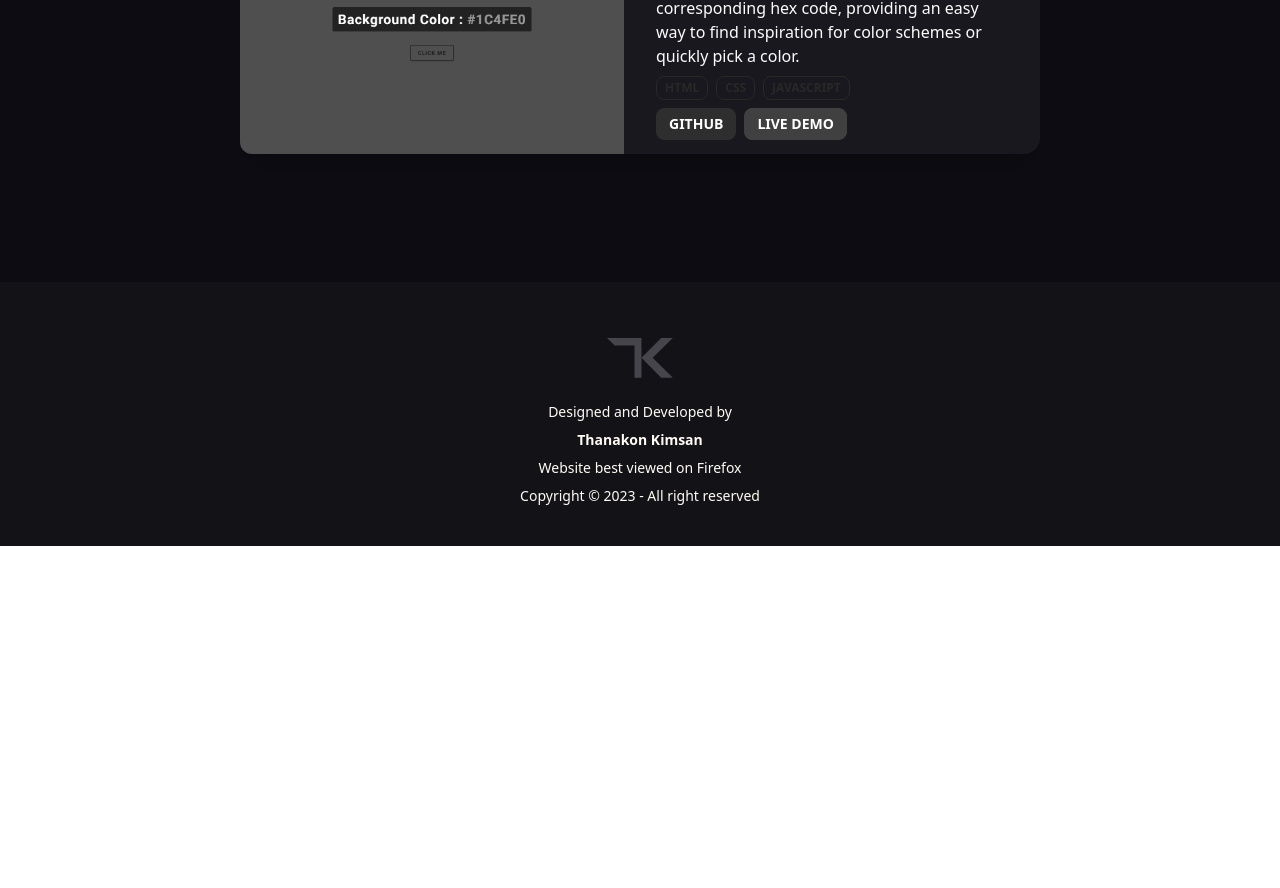
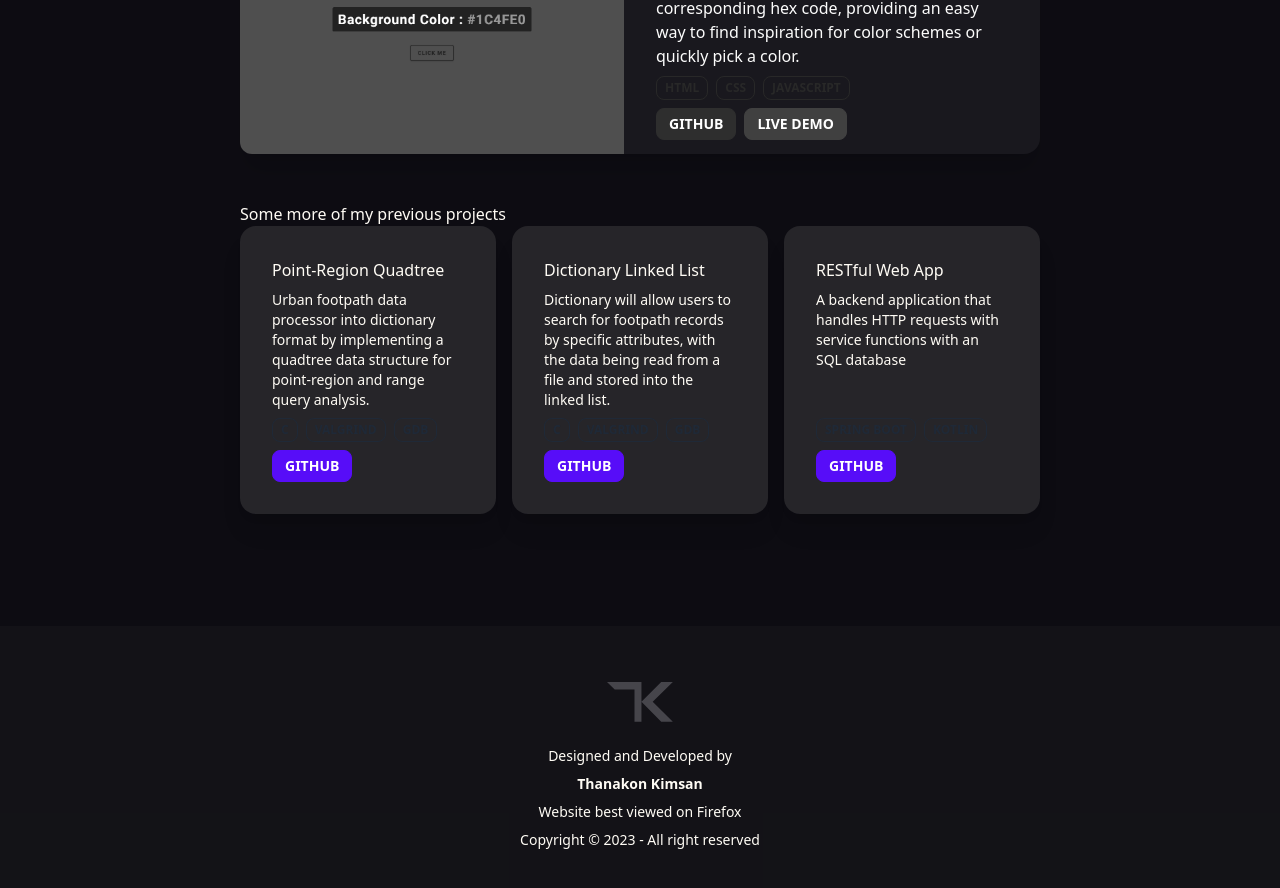
Before and after one commit to konfucius1/portfolio-website, a React (Vite) app: page /projects in a window 1280 px wide. Shown: the part 966-1854 px from the top of the page. Before the commit the page ends 1512 px from the top, so only its background shows below. Built offline with nearby package versions, Linux system fonts and the light colour scheme.

Commit message:
added side projects

```diff
--- /dev/null
+++ b/src/components/ProjectCardNI.jsx
@@ -0,0 +1,42 @@
+import React from 'react';
+
+const ProjectCardNI = ({
+  name,
+  description,
+  techStack,
+  liveDemo,
+  sourceCode,
+}) => {
+  return (
+    <div className="card w-66 max-h-80  bg-off-white/10  shadow-xl">
+      <div className="card-body ">
+        <h2 className="card-title text-base font-medium">{name}</h2>
+        <p className="text-sm">{description}</p>
+
+        <div className="flex flex-wrap justify-start mt-2 sm:mt-0">
+          {techStack.map((tech) => (
+            <button
+              key={tech}
+              className="btn btn-outline btn-xs mr-2 mb-2 sm:mb-0"
+            >
+              {tech}
+            </button>
+          ))}
+        </div>
+
+        <div className="card-actions justify-start">
+          <a
+            href={sourceCode}
+            target="_blank"
+            rel="noopener noreferrer"
+            className="btn btn-primary btn-sm"
+          >
+            GitHub
+          </a>
+        </div>
+      </div>
+    </div>
+  );
+};
+
+export default ProjectCardNI;
--- a/src/pages/Projects.jsx
+++ b/src/pages/Projects.jsx
@@ -4,6 +4,7 @@ import ProjectCard from '../components/ProjectCard';
 import ShadowPirate from '../assets/projects/shadow-pirate-cover.png';
 import FitBeats from '../assets/projects/fitbeats-cover.png';
 import ColorFlipper from '../assets/projects/color-flipper.jpg';
+import ProjectCardNI from '../components/ProjectCardNI';
 
 const Projects = () => {
   let projectData = [
@@ -38,6 +39,35 @@ const Projects = () => {
     },
   ];
 
+  let otherProjects = [
+    {
+      id: 1,
+      name: 'Point-Region Quadtree',
+      description:
+        'Urban footpath data processor into dictionary format by implementing a quadtree data structure for point-region and range query analysis.',
+      techStack: ['C', 'Valgrind', 'GDB'],
+      sourceCode: 'https://github.com/',
+      liveDemo: 'https://netlify.com/',
+    },
+    {
+      id: 2,
+      name: 'Dictionary Linked List',
+      description:
+        'Dictionary will allow users to search for footpath records by specific attributes, with the data being read from a file and stored into the linked list.',
+      techStack: ['C', 'Valgrind', 'GDB'],
+      sourceCode: 'https://github.com/',
+    },
+    {
+      id: 3,
+      name: 'RESTful Web App',
+      description:
+        'A backend application that handles HTTP requests with service functions with an SQL database',
+      techStack: ['Spring Boot', 'Kotlin'],
+      sourceCode: 'https://github.com/',
+      liveDemo: 'https://netlify.com/',
+    },
+  ];
+
   return (
     <div className="flex bg-dark px-4 pt-16 sm:px-20 sm:pt-24 relative z-1">
       <LeftBar />
@@ -62,6 +92,21 @@ const Projects = () => {
             />
           ))}
         </div>
+
+        <p className="pt-8">Some more of my previous projects</p>
+
+        <div className="sm:grid sm:grid-cols-3 sm:gap-4 flex flex-col gap-4">
+          {otherProjects.map((project) => (
+            <ProjectCardNI
+              key={project.id}
+              name={project.name}
+              description={project.description}
+              techStack={project.techStack}
+              sourceCode={project.sourceCode}
+              liveDemo={project.liveDemo}
+            />
+          ))}
+        </div>
       </div>
       <RightBar />
     </div>
```
